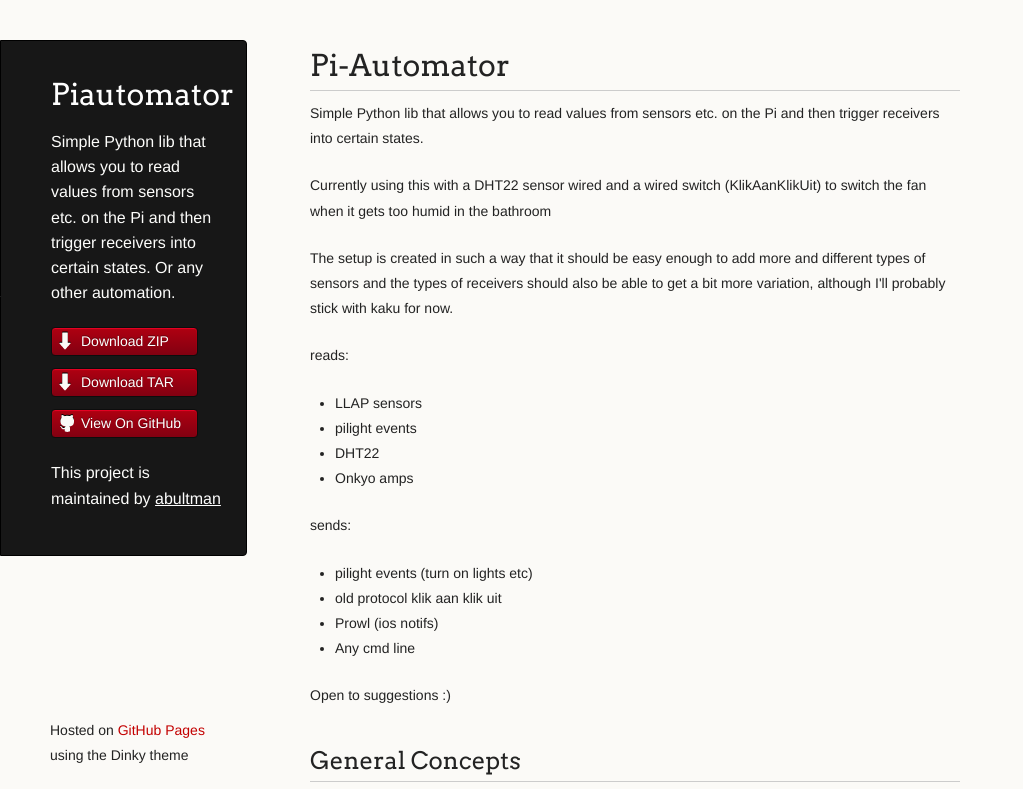
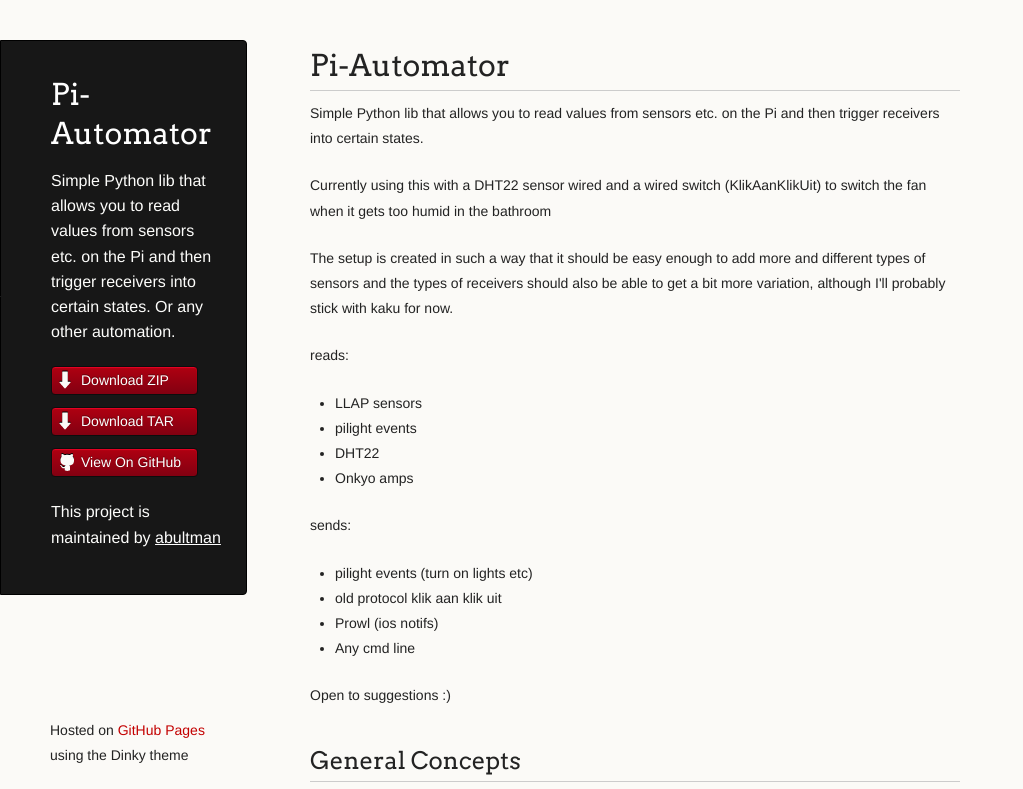
Before and after one commit to abultman/PiAutomator, a plain HTML site: page index.html in a window 1280 px wide. Shown: the top 789 px of the page, without its empty margins (0-1023 px from the left). Drawn offline with Linux system fonts and the light colour scheme.

Commit message:
Update index.html

```diff
--- a/index.html
+++ b/index.html
@@ -16,7 +16,7 @@
   <body>
     <div class="wrapper">
       <header>
-        <h1 class="header">Piautomator</h1>
+        <h1 class="header">Pi-Automator</h1>
         <p class="header">Simple Python lib that allows you to read values from sensors etc. on the Pi and then trigger receivers into certain states. Or any other automation.</p>
 
         <ul>
```
